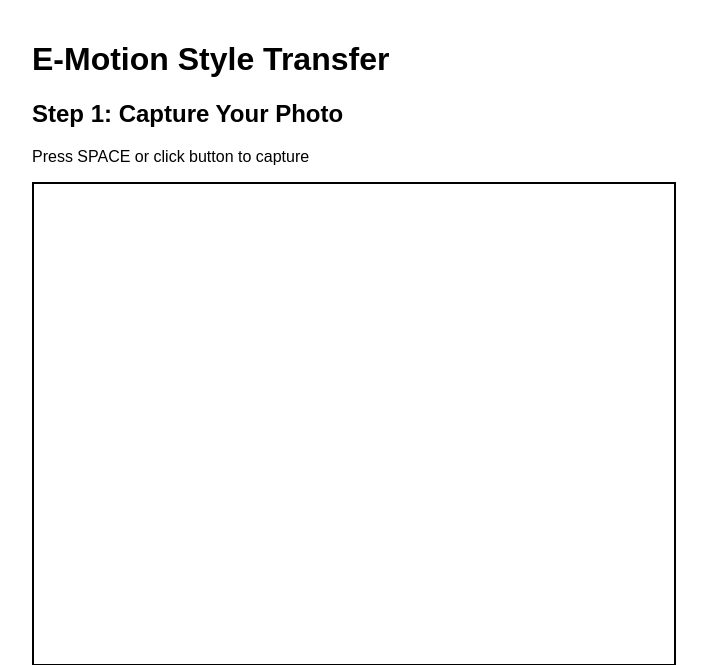
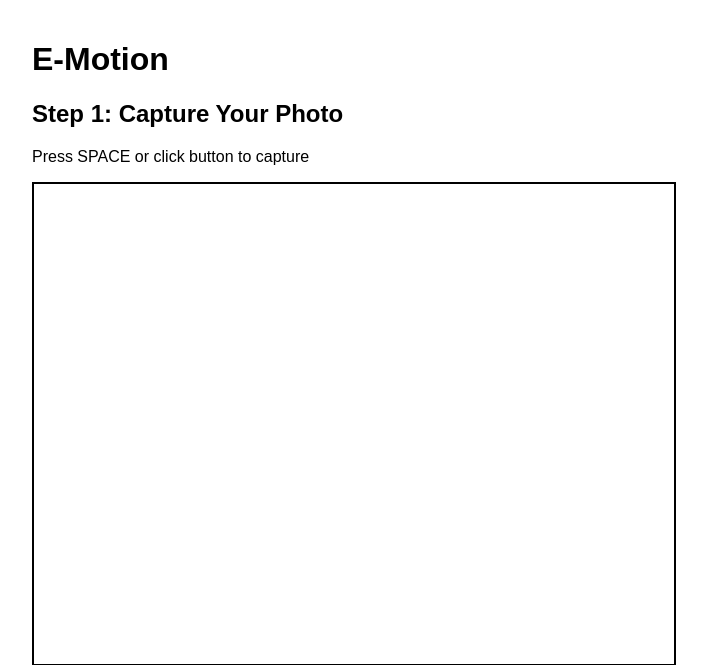
Before and after one commit to juanyeffrey/E-Motion, a Flask app: page / in a window 1280 px wide. Shown: the top 665 px of the page, without its empty margins (8-715 px from the left). Run offline with Flask 3, Linux system fonts and the light colour scheme.

Commit message:
Final Project

```diff
--- a/final_demo/templates/index.html
+++ b/final_demo/templates/index.html
@@ -47,7 +47,7 @@
     </style>
 </head>
 <body>
-    <h1>E-Motion Style Transfer</h1>
+    <h1>E-Motion</h1>
 
     <!-- Step 1: Camera Capture -->
     <div id="capture-section" class="section active">
@@ -72,7 +72,7 @@
         <h2>Step 2: Choose Style</h2>
         <button class="style-btn" data-style="abstract">Abstract</button>
         <button class="style-btn" data-style="realistic">Realistic</button>
-        <button class="style-btn" data-style="scifi">Sci-Fi</button>
+        <button class="style-btn" data-style="scifi">Combo</button>
         <br><br>
         <button id="back-btn">Back</button>
     </div>
```
Also changed, not shown: final_demo/static/references/abstract.jpg (added), final_demo/static/references/realistic.jpg (added), final_demo/static/references/scifi.jpg (added).
